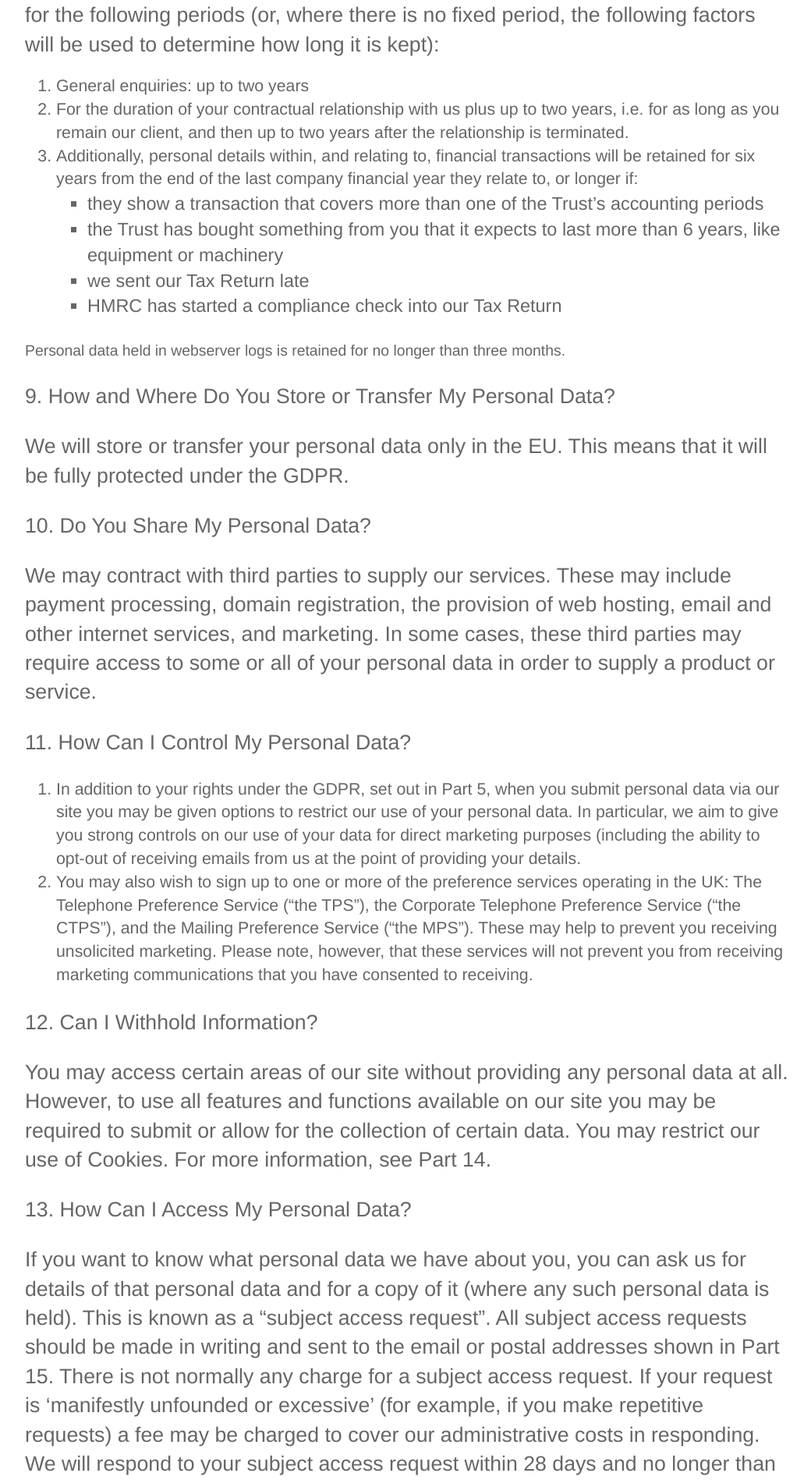
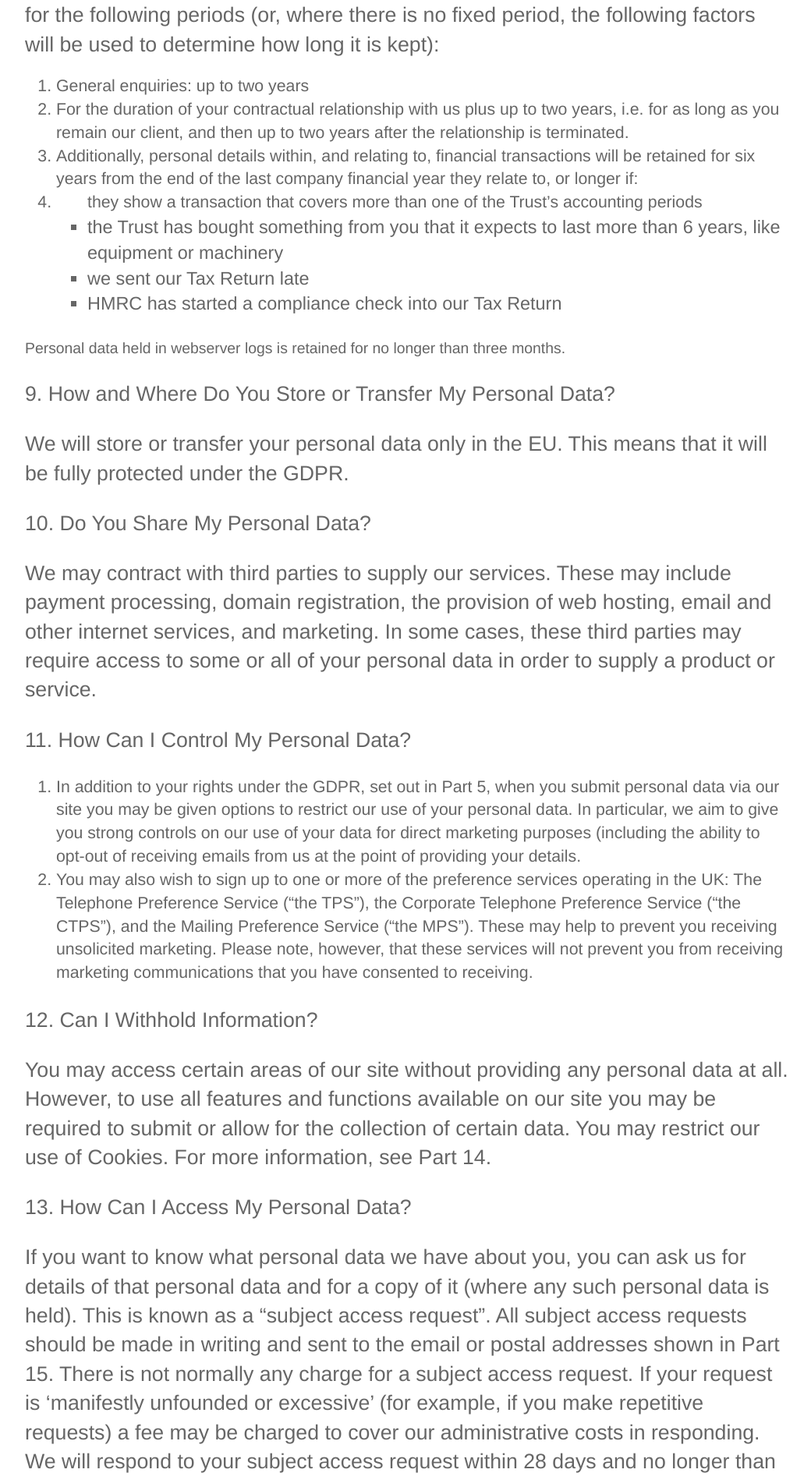
Before and after one commit to chriswilde1946/goodneighboursrp.org.uk, a Jekyll site: the page built from PrivacyPolicy.html, in a window 1280 px wide. Shown: the part 3612-5510 px from the top of the page at 78% size, without its empty margins (158-1198 px from the left). Built offline with Jekyll 4.4.1, drawn with Linux system fonts in a browser that asks for light colours.

```diff
--- a/PrivacyPolicy.html
+++ b/PrivacyPolicy.html
@@ -85,7 +85,7 @@ We will not keep your personal data for any longer than is necessary in light of
 <li>	For the duration of your contractual relationship with us plus up to two years, i.e. for as long as you remain our client, and then up to two years after the relationship is
 terminated.
 <li>	Additionally, personal details within, and relating to, financial transactions will be retained for six years from the end of the last company financial year they relate to, or longer if:
-<ul><li>	they show a transaction that covers more than one of the Trust’s accounting periods
+<li><ul>	they show a transaction that covers more than one of the Trust’s accounting periods
 <li>	the Trust has bought something from you that it expects to last more than 6 years, like equipment or machinery
 <li>	we sent our Tax Return late
 <li>	HMRC has started a compliance check into our Tax Return</ol><br>
```
